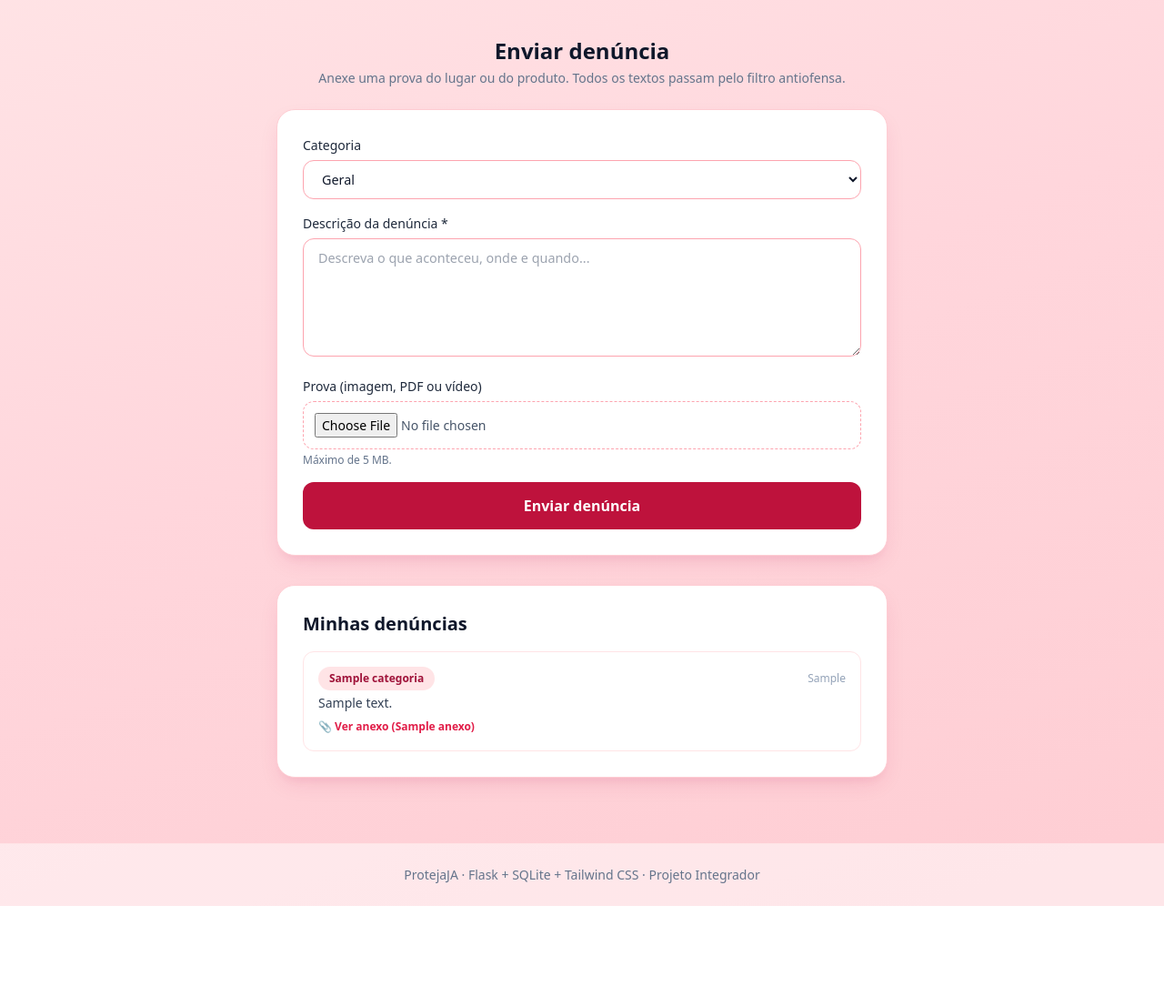
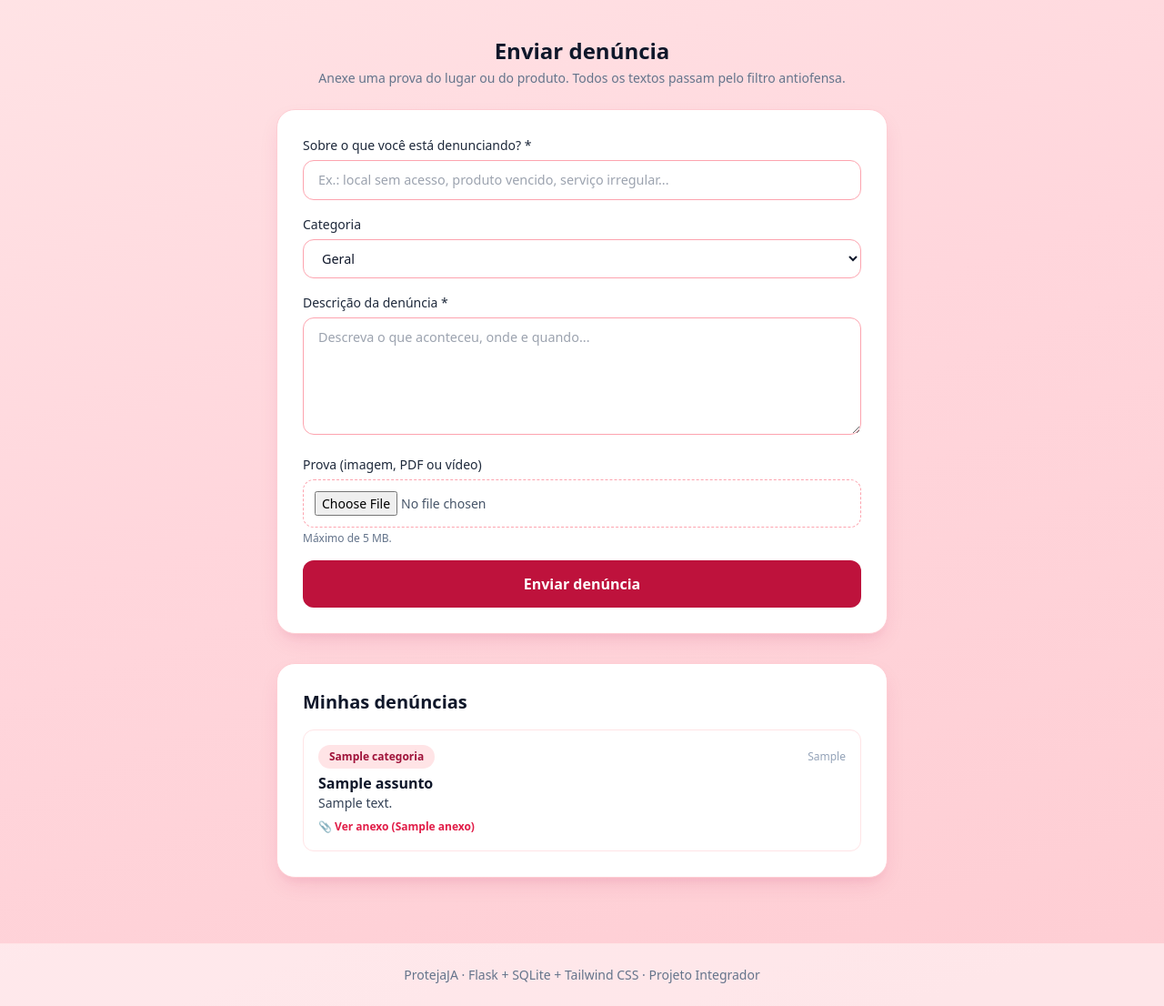
Before and after one commit to alinedec6-ux/protejaja, a Flask app: template backend/templates/denuncias.html in a window 1280 px wide. Shown: the part 65-1171 px from the top of the page at 91% size. Before the commit the page ends 1061 px from the top, so only its background shows below. Run offline with Flask 3, Linux system fonts and the light colour scheme; the template is opened without the code that fills it: most values are stand-ins (such as "Sample title", 1, 10 or a date in 2020); some libraries are stand-ins or nearby versions.

Commit message:
Adiciona campo 'assunto' (sobre o que esta denunciando) na denuncia

```diff
--- a/backend/app.py
+++ b/backend/app.py
@@ -172,13 +172,18 @@ def create_app():
         usuario = db.usuario_por_id(session["user_id"])
 
         if request.method == "POST":
+            assunto = (request.form.get("assunto") or "").strip()
             categoria = (request.form.get("categoria") or "Geral").strip()
             descricao = (request.form.get("descricao") or "").strip()
             anexo = request.files.get("anexo")
             nome_anexo = None
 
-            if not descricao:
+            if not assunto:
+                flash("Informe sobre o que você está denunciando.", "error")
+            elif not descricao:
                 flash("Descreva a denúncia antes de enviar.", "error")
+            elif contem_ofensa(assunto):
+                flash("O assunto contém palavras ofensivas.", "error")
             elif contem_ofensa(descricao):
                 flash("A denúncia contém palavras ofensivas e não foi enviada.", "error")
             else:
@@ -195,7 +200,13 @@ def create_app():
                         anexo.save(os.path.join(UPLOAD_DIR, nome_seguro))
 
                 if not anexo_invalido:
-                    db.criar_denuncia(usuario["id"], categoria, sanitizar(descricao), nome_anexo)
+                    db.criar_denuncia(
+                        usuario["id"],
+                        sanitizar(assunto),
+                        categoria,
+                        sanitizar(descricao),
+                        nome_anexo,
+                    )
                     flash("Denúncia enviada com sucesso!", "success")
 
         denuncias = db.denuncias_do_usuario(usuario["id"])
--- a/backend/database.py
+++ b/backend/database.py
@@ -20,6 +20,7 @@ CREATE TABLE IF NOT EXISTS users (
 CREATE TABLE IF NOT EXISTS reports (
     id INTEGER PRIMARY KEY AUTOINCREMENT,
     user_id INTEGER NOT NULL,
+    assunto TEXT NOT NULL DEFAULT 'Sem assunto',
     categoria TEXT NOT NULL DEFAULT 'Geral',
     descricao TEXT NOT NULL,
     anexo TEXT,
@@ -41,6 +42,13 @@ def init_db():
     os.makedirs(UPLOAD_DIR, exist_ok=True)
     conn = get_connection()
     conn.executescript(SCHEMA)
+
+    colunas_reports = {
+        r[1] for r in conn.execute("PRAGMA table_info(reports)").fetchall()
+    }
+    if "assunto" not in colunas_reports:
+        conn.execute("ALTER TABLE reports ADD COLUMN assunto TEXT NOT NULL DEFAULT 'Sem assunto'")
+
     conn.commit()
     conn.close()
 
@@ -98,11 +106,12 @@ def atualizar_senha(user_id, senha_hash):
     conn.close()
 
 
-def criar_denuncia(user_id, categoria, descricao, anexo):
+def criar_denuncia(user_id, assunto, categoria, descricao, anexo):
     conn = get_connection()
     cur = conn.execute(
-        "INSERT INTO reports (user_id, categoria, descricao, anexo) VALUES (?, ?, ?, ?)",
-        (user_id, categoria, descricao, anexo),
+        "INSERT INTO reports (user_id, assunto, categoria, descricao, anexo) "
+        "VALUES (?, ?, ?, ?, ?)",
+        (user_id, assunto, categoria, descricao, anexo),
     )
     conn.commit()
     report_id = cur.lastrowid
@@ -113,7 +122,7 @@ def criar_denuncia(user_id, categoria, descricao, anexo):
 def denuncias_do_usuario(user_id):
     conn = get_connection()
     rows = conn.execute(
-        "SELECT id, categoria, descricao, anexo, criado_em "
+        "SELECT id, assunto, categoria, descricao, anexo, criado_em "
         "FROM reports WHERE user_id = ? ORDER BY id DESC",
         (user_id,),
     ).fetchall()
--- a/backend/templates/denuncias.html
+++ b/backend/templates/denuncias.html
@@ -11,6 +11,13 @@
 
     <div class="card mb-8">
         <form method="POST" action="/denuncias" enctype="multipart/form-data" class="space-y-4">
+            <div>
+                <label for="assunto" class="campo-label">Sobre o que você está denunciando? *</label>
+                <input type="text" id="assunto" name="assunto" required
+                       class="campo" placeholder="Ex.: local sem acesso, produto vencido, serviço irregular..."
+                       value="{{ request.form.get('assunto', '') }}">
+            </div>
+
             <div>
                 <label for="categoria" class="campo-label">Categoria</label>
                 <select id="categoria" name="categoria" class="campo bg-white">
@@ -51,6 +58,7 @@
                             <span class="badge-rosa">{{ d.categoria }}</span>
                             <span class="text-xs text-slate-400">{{ d.criado_em }}</span>
                         </div>
+                        <div class="text-slate-900 font-bold">{{ d.assunto }}</div>
                         <p class="text-sm text-slate-700">{{ d.descricao }}</p>
                         {% if d.anexo %}
                             <a href="/uploads/{{ d.anexo }}" target="_blank"
```
